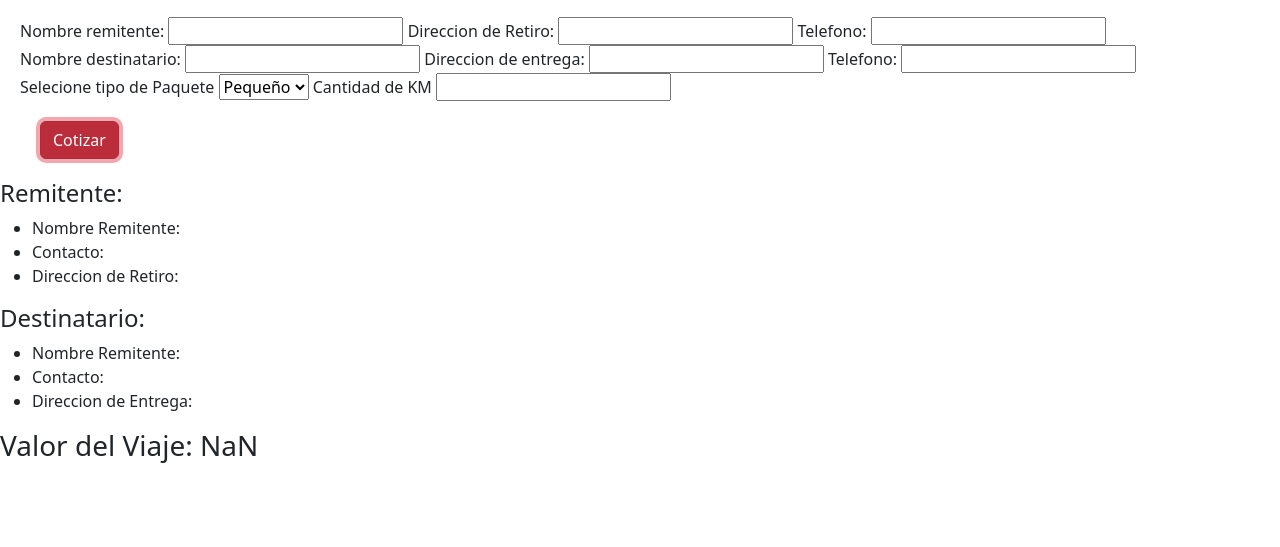
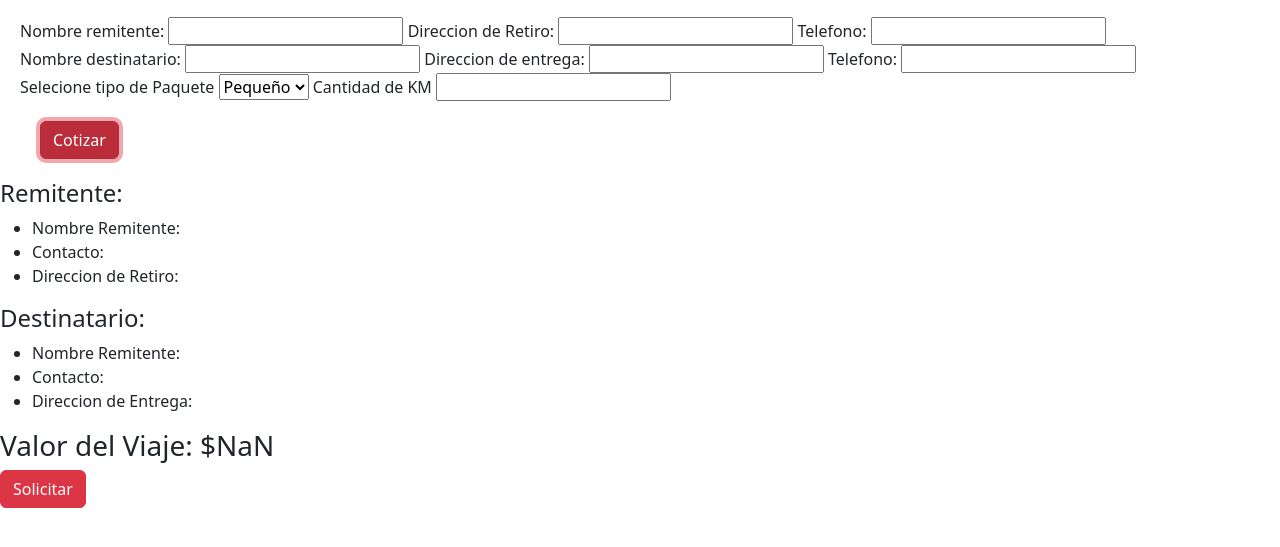
Before and after one commit to patoviola/proyectoFinal-PatricioViola-JS-41580, a plain HTML site: page index.html in a window 1280 px wide. Both pictures are taken after a click on the button "Cotizar". Shown: the part 165-712 px from the top of the page. Drawn offline with nearby package versions, Linux system fonts and the light colour scheme.

Commit message:
desafio clase 13 librerias

```diff
--- a/index.html
+++ b/index.html
@@ -6,6 +6,7 @@
     <meta name="viewport" content="width=device-width, initial-scale=1.0">
     <title>Cotizador de Envios</title>
     <script defer src="./js/main.js"></script>
+    <script src="https://unpkg.com/sweetalert/dist/sweetalert.min.js"></script>
     <link rel="stylesheet" href="./css/style.css">
     <link href="https://cdn.jsdelivr.net/npm/bootstrap@5.2.0/dist/css/bootstrap.min.css" rel="stylesheet" integrity="sha384-gH2yIJqKdNHPEq0n4Mqa/HGKIhSkIHeL5AyhkYV8i59U5AR6csBvApHHNl/vI1Bx" crossorigin="anonymous">
 </head>
--- a/js/main.js
+++ b/js/main.js
@@ -61,11 +61,9 @@ const paqueteGrande = 100
 
 function calcularPaquetePequeño(cantidadDeKM, paquetePequeño){
     const pequeño = cantidadDeKM * paquetePequeño;
-    console.dir(cantidadDeKM)
-    console.log(paquetePequeño)
     console.log("El valor del viaje es: $" + pequeño)
     let valorFinal = document.createElement("div")
-    valorFinal.innerHTML = `<h3>Valor del Viaje: ${pequeño}</h3>`;
+    valorFinal.innerHTML = `<h3>Valor del Viaje: $${pequeño}</h3>`;
     document.body.appendChild(valorFinal)
 }
 
@@ -88,7 +86,7 @@ function calcularPaqueteGrande(cantidadDeKM, paqueteGrande){
 let miFormulario = document.getElementById("formulario")
 miFormulario.addEventListener('submit', cotizar);
 
-function cotizar (e){
+function cotizar (event){
 
     datosRemitenteForm()
     datosDestinatarioForm()
@@ -105,6 +103,13 @@ function cotizar (e){
             calcularPaqueteGrande(cantidadDeKM, paqueteGrande);
             break;
     }
+    let solicitar = document.createElement("div")
+    solicitar.innerHTML = `<button type="button" class="btn btn-danger" value="Enviar" onclick="soli()">Solicitar</button>`
+    document.body.appendChild(solicitar)
+}
+
+function soli(){
+    swal("Envio Solicitado!", "Su envio a sido solicitado con exito. Enseguida nos comunicaremos usted","success")
 }
 
 // Solicitante
```
